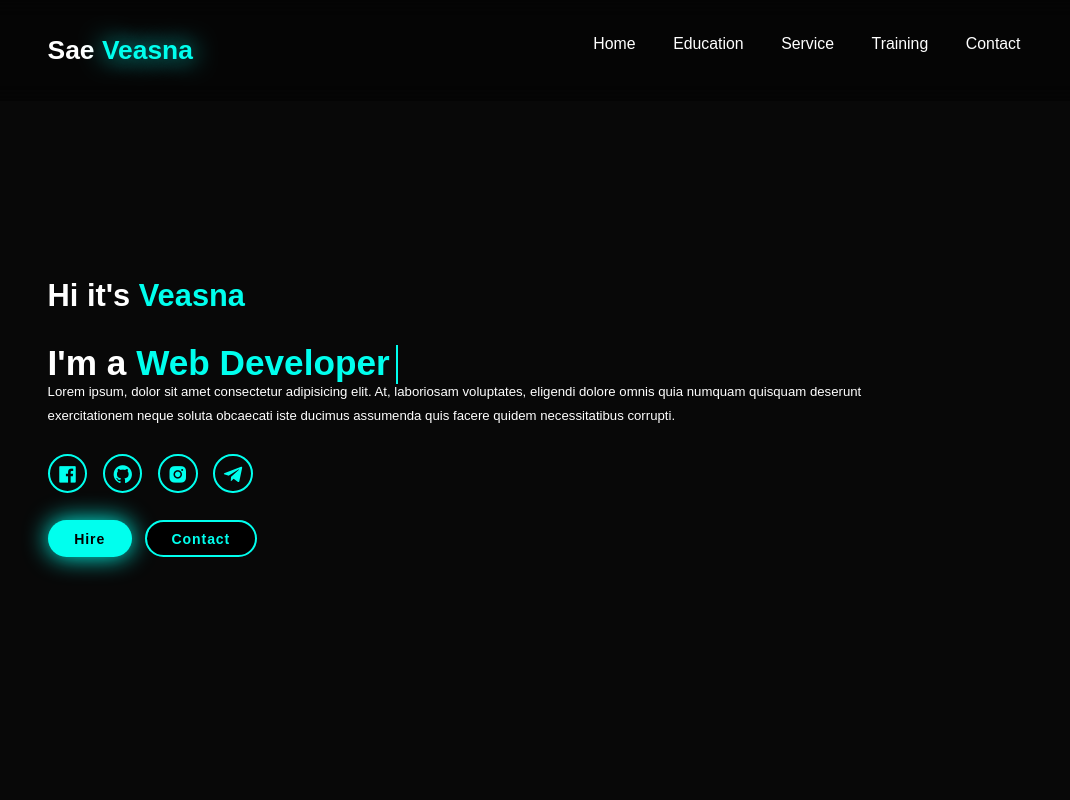
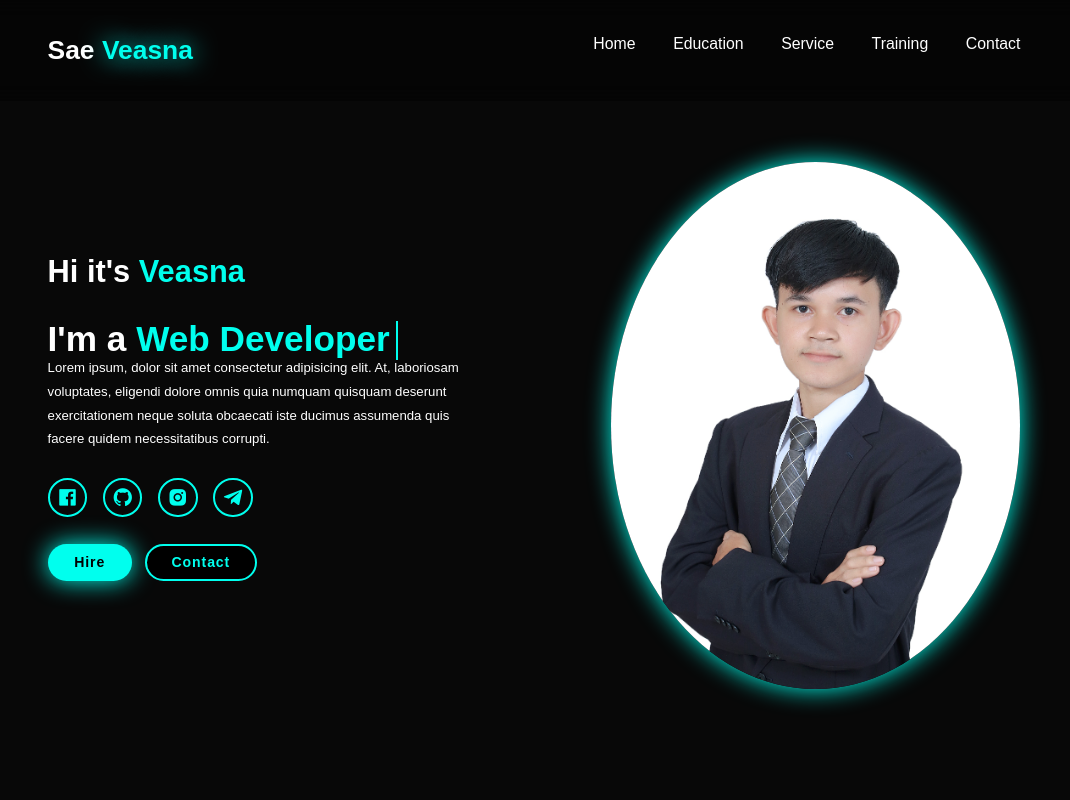
Before and after one commit to sna4yu/portfolio, a plain HTML site: page index.html in a window 1280 px wide. Shown: the top 800 px of the page, without its empty margins (106-1176 px from the left). Drawn offline with nearby package versions, Linux system fonts and the light colour scheme.

Commit message:
Update index.html

```diff
--- a/index.html
+++ b/index.html
@@ -45,7 +45,7 @@
         </div>
       </div>
       <div class="home-img">
-        <img src="/IMG_8337 copy.jpg" alt="" />
+        <img src="/IMG_8337copy.jpg" alt="" />
       </div>
     </section>
     <section class="education" id="education">
```
